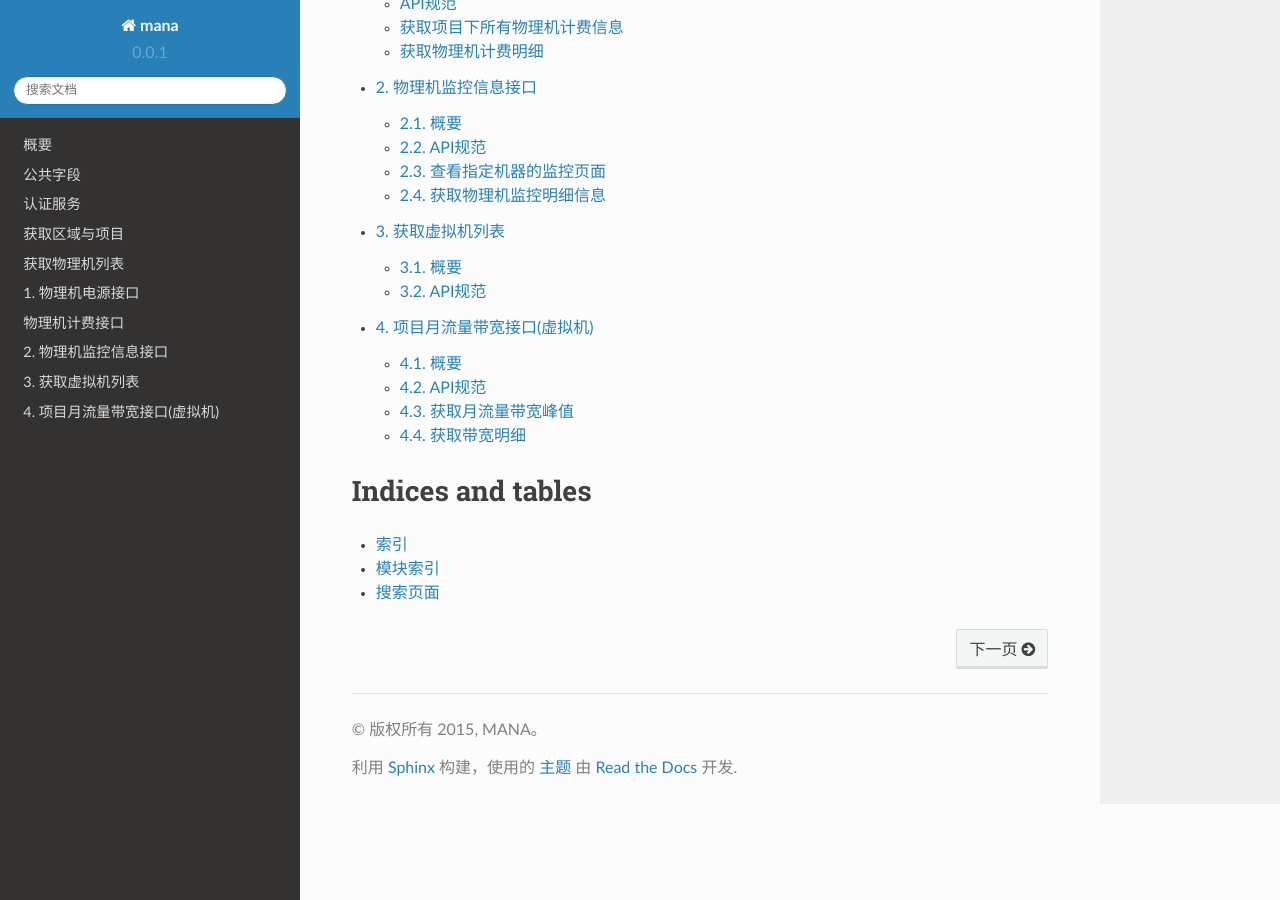
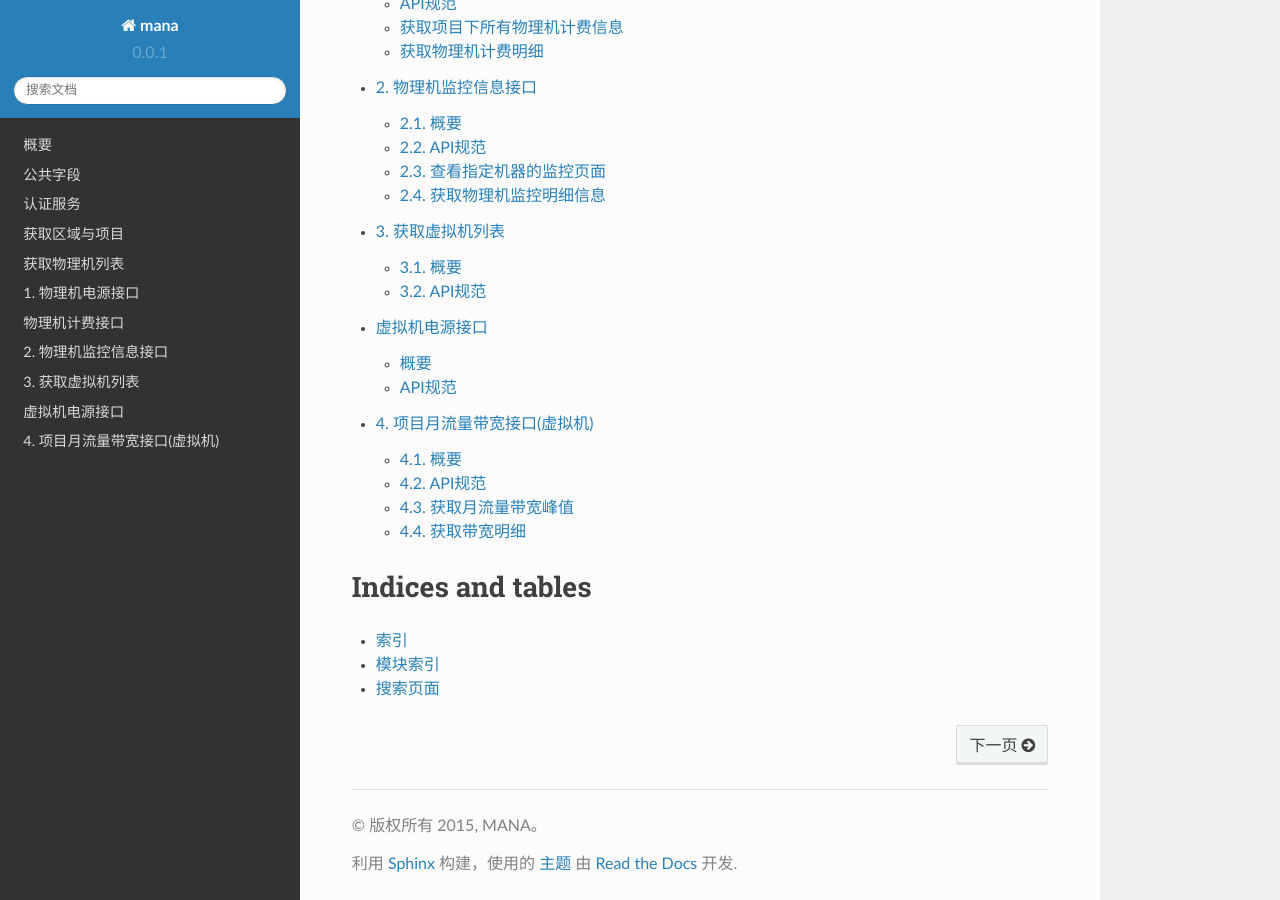
Before and after one commit to JerryDog/mana_api_doc, a Sphinx documentation site: the page built from source/index.rst, in a window 1280 px wide and 900 px high, scrolled down 860 px. Built offline with Sphinx 7.4.7 and the Read the Docs theme 2.0.0, drawn with Linux system fonts in a browser that asks for light colours; some of the changed lines change nothing that is shown.

Commit message:
vm返回状态更新

```diff
--- a/source/index.rst
+++ b/source/index.rst
@@ -20,6 +20,7 @@
    pm_accounts
    pm_moni
    vm
+   vm_act
    vm_flow
 
 
--- /dev/null
+++ b/source/vm_act.rst
@@ -0,0 +1,103 @@
+
+
+
+虚拟机电源接口
+====================
+
+.. toctree::
+   :maxdepth: 2
+   :numbered:
+
+
+
+概要
+--------------------
+
+对虚拟机进行开关机重启操作
+
+
+API规范
+--------------------------
+
+认证服务API入口与API列表如下：
+
+
+    * API入口: http://api.scloudm.com/
+    * API列表:
+
++------------------+------------------------------+------------+--------------------------------+
+|  资源            |  操作                        |  HTTP方法  |  URI路径                       |
++==================+==============================+============+================================+
+|  vm_act          |  开关机重启                  |  POST      |  /mana_api/vm_act              |
++------------------+------------------------------+------------+--------------------------------+
+
+
+认证并生成新令牌(已可用)
+
++------------+---------------------------+------------------+
+|  HTTP方法  |  URI路径                  |  描述            |
++============+===========================+==================+
+|  POST      |  /mana_api/vm_act         |  开关机重启      |
++------------+---------------------------+------------------+
+
+请求参数
+
++-----------------------+----------+------------------------------------------+
+|  字段名               |  类型    |  描述                                    |
++=======================+==========+==========================================+
+|  token                |  header  |  有效的 token                            |
++-----------------------+----------+------------------------------------------+
+|  Sp-Agent             |  header  |  厂商类型如：scloudm、pbs                |
++-----------------------+----------+------------------------------------------+
+|  tenant_id（必选）    |  string  |  租户id                                  |
++-----------------------+----------+------------------------------------------+
+|  region（必选）       |  string  |  所属区域                                |
++-----------------------+----------+------------------------------------------+
+|  server_id（必选）    |  string  |  所操作的虚拟机ID                        |
++-----------------------+----------+------------------------------------------+
+|  os-start	            |  string  |  开机动作 {'os-start':null}              |
++-----------------------+----------+------------------------------------------+
+|  os-stop	            |  string  |  关机动作 {'os-stop ':null}              |
++-----------------------+----------+------------------------------------------+
+|  reboot	            |  string  |  重启动作 {'reboot ': {'type': 'HARD'}}  |
++-----------------------+----------+------------------------------------------+
+
+
+请求样例
+
+::
+
+
+    curl -i \
+         -X POST http://api.scloudm.com/mana_api/vm_act/{tenant_id}/{region}/{server_id} \
+         -H 'X-Auth-Token: {token_id}' \
+         -H 'Sp-Agent: scloudm' \
+         -d '{
+               "os-start": null
+            }'
+
+
+返回参数
+
+只有返回码，无返回 body。
+
+
+返回样例
+
+::
+
+    HTTP/1.0 200 OK
+
+
+
+错误返回样例
+
+::
+
+   HTTP/1.1 400 Bad Request
+
+   {
+     "msg": "The request you have made requires authentication.",
+     "code": 400,
+     "reason": "Unauthorized"
+   }
```
